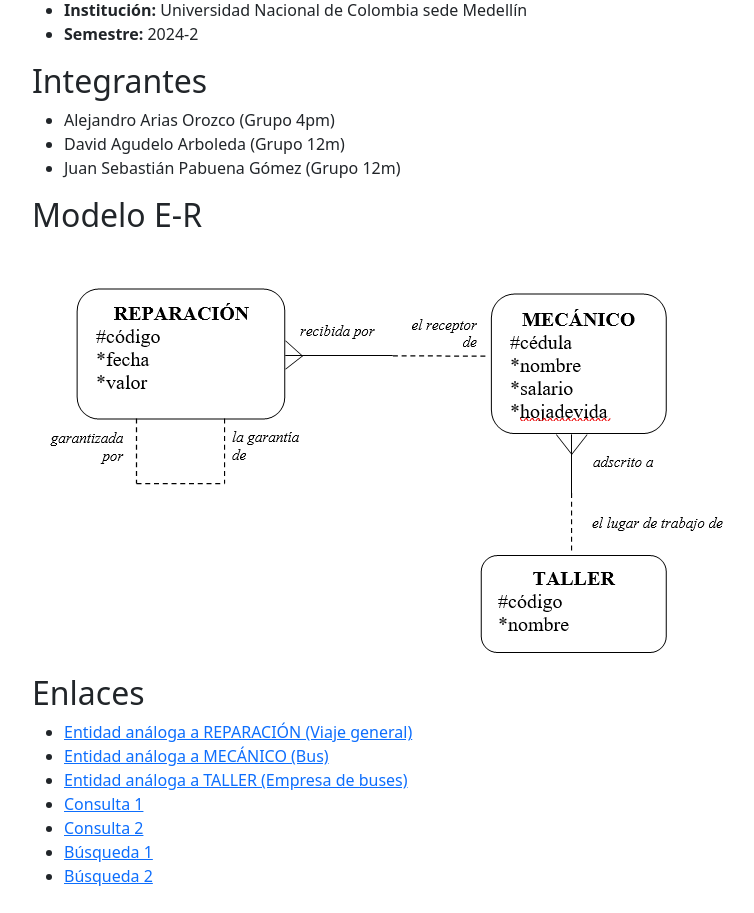
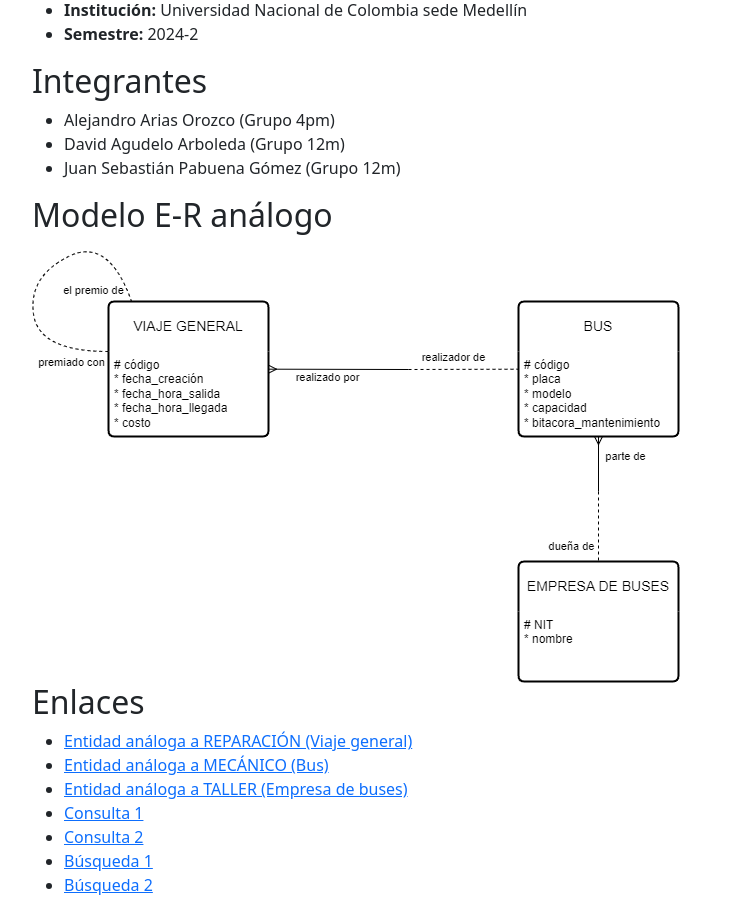
Before and after one commit to DavidAgr5421/BD01-Views, a PHP site: page / in a window 1280 px wide. Shown: the part 154-1067 px from the top of the page, without its empty margins (50-804 px from the left). Before the commit the page ends 1040 px from the top, so only its background shows below. Run offline with PHP 8.4, Linux system fonts and the light colour scheme.

Commit message:
arreglo modelo analogo

```diff
--- a/index.php
+++ b/index.php
@@ -34,9 +34,9 @@
     </div>
 
     <div class="modelo">
-        <h2>Modelo E-R</h2>
+        <h2>Modelo E-R análogo</h2>
         <p></p>
-        <img src="img.png">
+        <img src="image.png">
     </div>
 
     <div class="enlaces">
```
Also changed, not shown: image.png (added), img.png (deleted).
